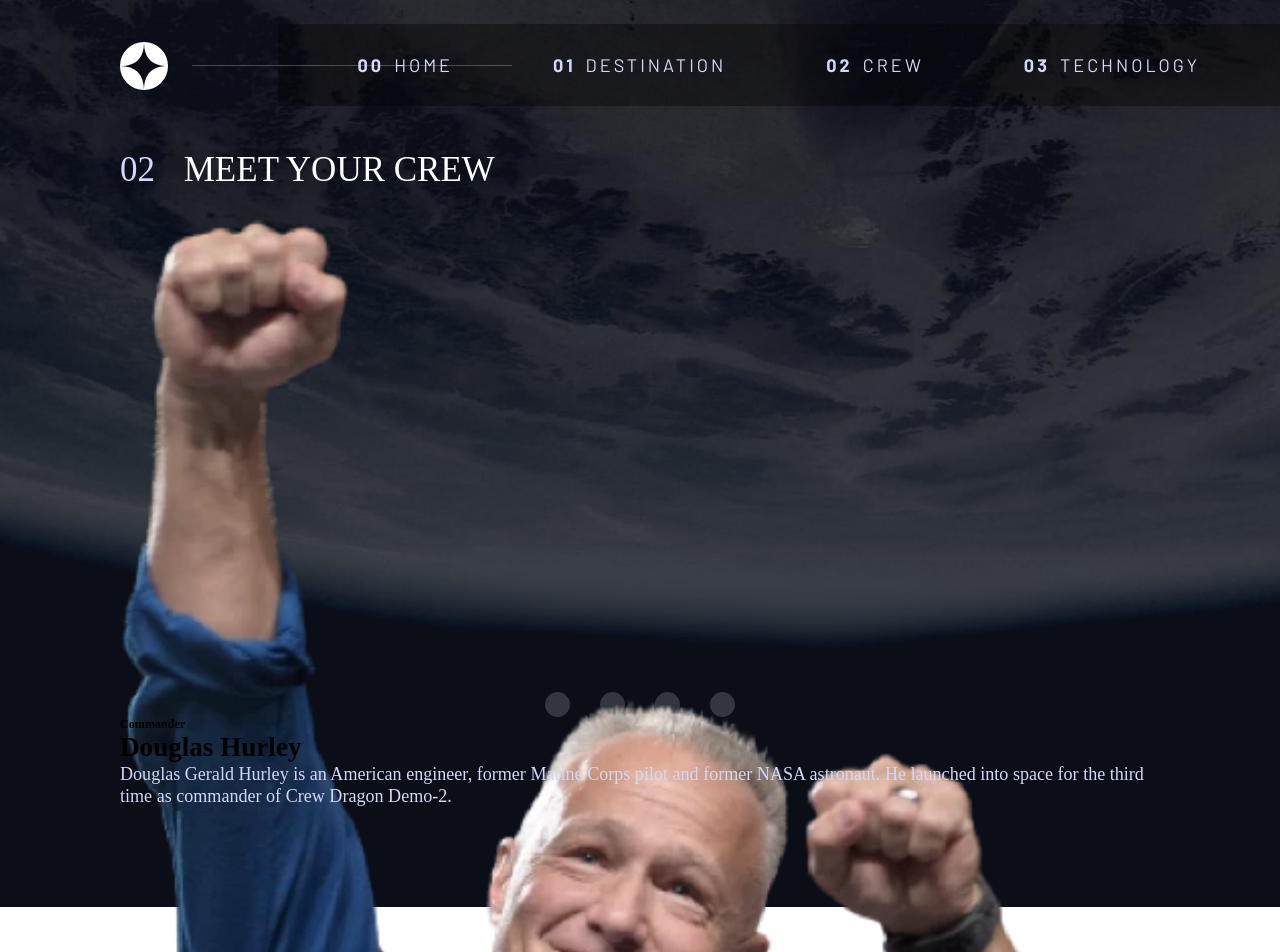
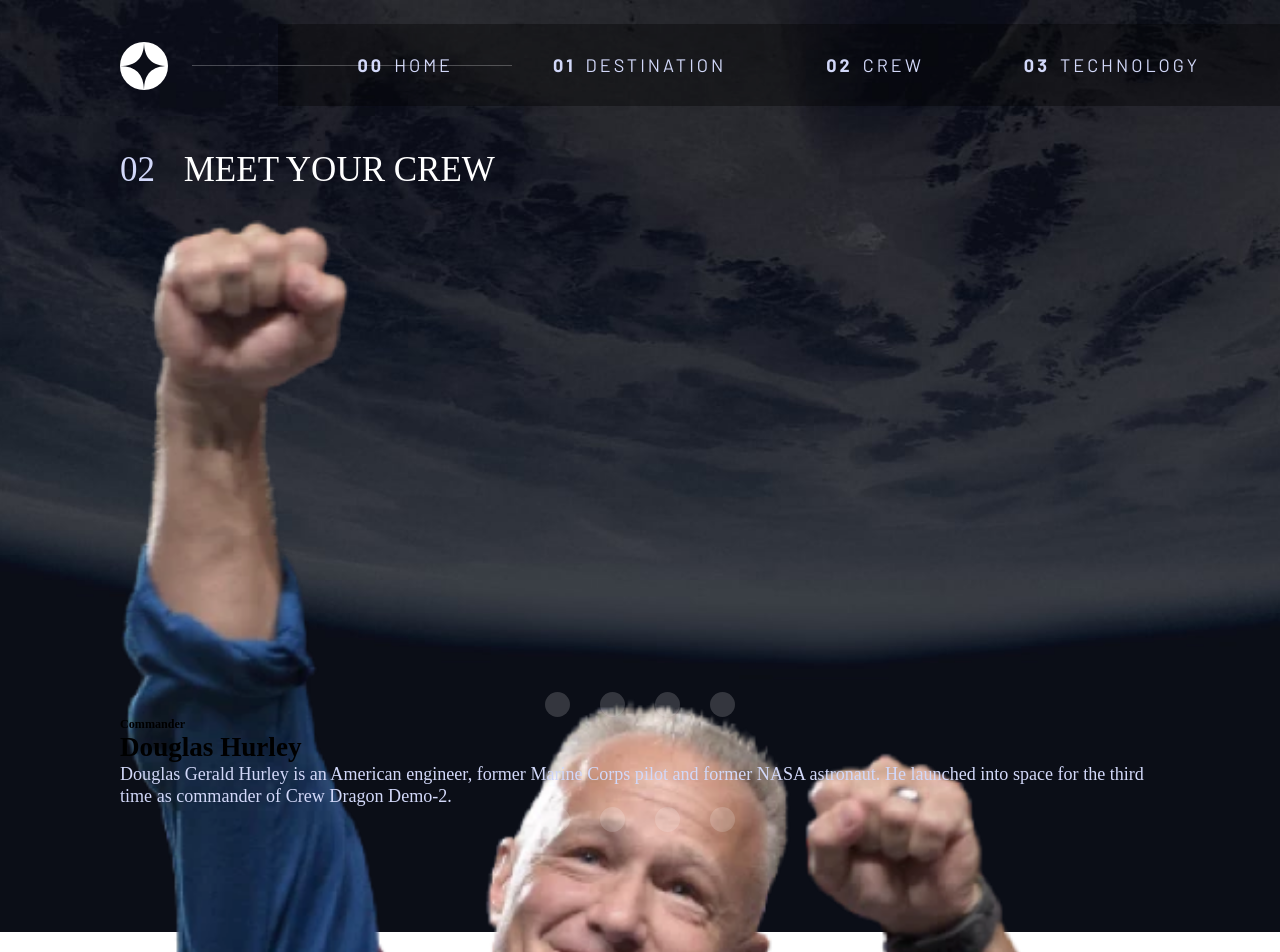
Before and after one commit to Heph-zibah/space-tourism-website-reactjs, a React (Create React App) app: page /crew in a window 1280 px wide. Shown: the top 952 px of the page. Built offline with nearby package versions, Linux system fonts and the light colour scheme; a web font is replaced by a local one.

Commit message:
added the button for desktop

```diff
--- a/src/pages/Crew.jsx
+++ b/src/pages/Crew.jsx
@@ -47,20 +47,24 @@ const Crew = () => {
           </div>
 
           <div className="crew__content">
-            <div className="crew__links">
+            <div className="crew__links mobile">
               {data.crew.map( (isCrew, index) => {
                 return <button key={index} className={`crew__link ${active === index && "active"}`}
                   onClick={(e) => handleClick(e, index)}></button>
               })}
             </div>
 
-            <div className="crew__info">
               <div className="crew__desc">
                 <h6>{isCrew.role}</h6>
                 <h2>{isCrew.name}</h2>
                 <p>{isCrew.bio}</p>
+                <div className="crew__links desktop">
+              {data.crew.map( (isCrew, index) => {
+                return <button key={index} className={`crew__link ${active === index && "active"}`}
+                  onClick={(e) => handleClick(e, index)}></button>
+              })}
+            </div>
               </div>
-            </div>
           </div>
 
         </div>
```
